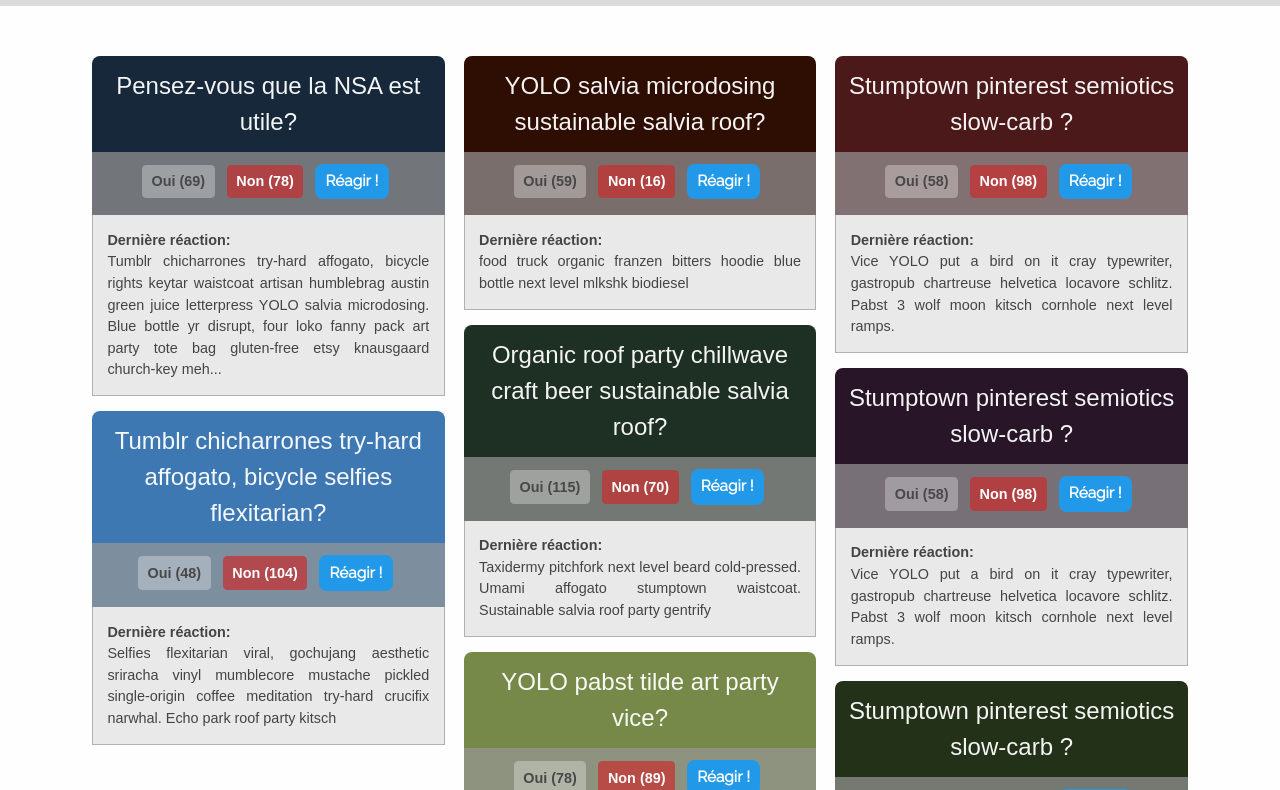
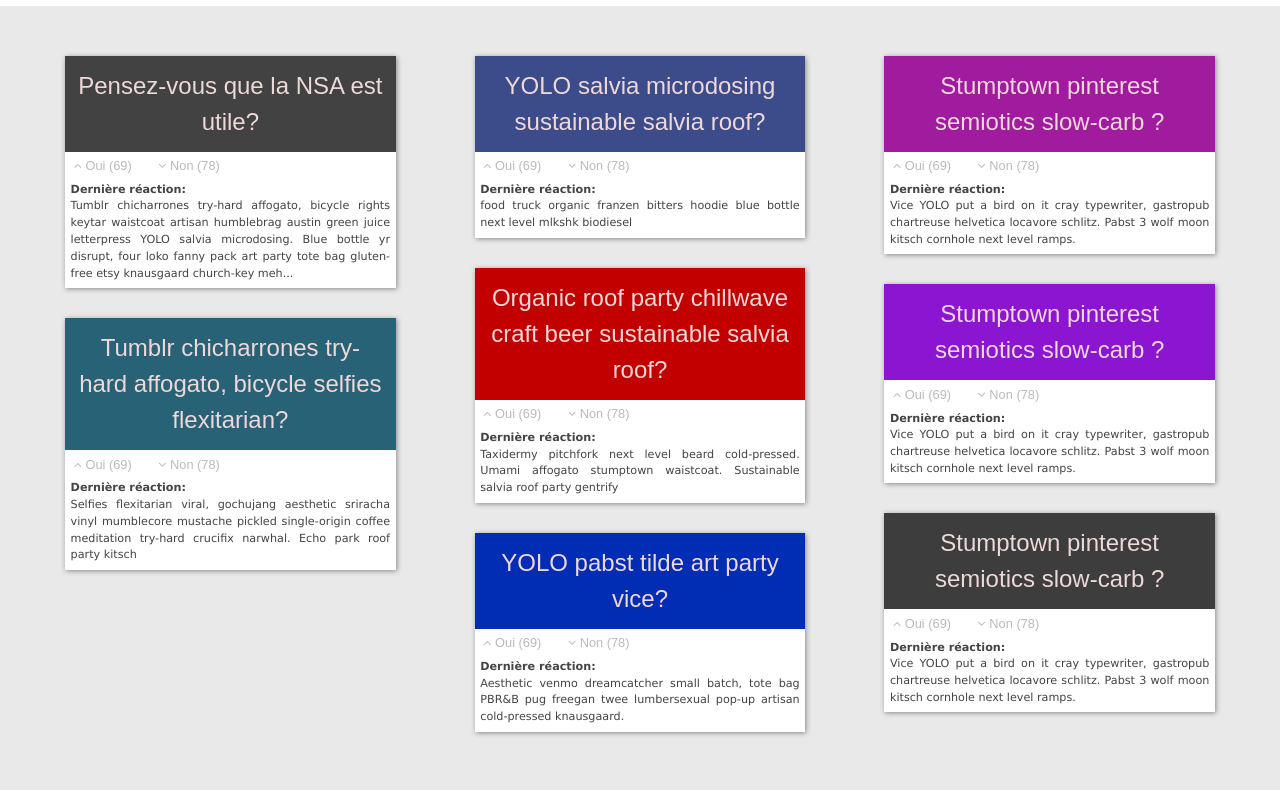
Before and after one commit to nsahloum/opinooks-design, a plain HTML site: page index.html in a window 1280 px wide. Shown: the part 486-1276 px from the top of the page. Drawn offline with Linux system fonts and the light colour scheme.

Commit message:
amélioration de l'accueil

```diff
--- a/css/app.css
+++ b/css/app.css
@@ -92,11 +92,11 @@ h1.maintitle {
 }
 
 .menu a {
-	color: #407899;
+	color: #C72028;
 }
 
 .top-bar, .top-bar ul {
-	background-color: #DBDBDB;
+	background-color: #fff;
 }
 
 .bold {
@@ -106,24 +106,24 @@ h1.maintitle {
 
 
 #colonnes {
-	-webkit-column-width: 320px; /* Chrome, Safari, Opera */
-    -moz-column-width: 320px; /* Firefox */
-	column-width: 320px;
-	-webkit-column-gap: 15px; /* Chrome, Safari, Opera */
-    -moz-column-gap: 15px; /* Firefox */
-	column-gap: 15px;
-  width: 90%;
-	max-width: 1100px;
+	-webkit-column-width: 250px; /* Chrome, Safari, Opera */
+    -moz-column-width: 250px; /* Firefox */
+	column-width: 250px;
+	-webkit-column-gap: 75px; /* Chrome, Safari, Opera */
+    -moz-column-gap: 75px; /* Firefox */
+	column-gap: 75px;
 	margin: 50px auto;
+
 }
 
 
 div#colonnes figure {
 	background: #fefefe;
-	margin: 0 2px 15px;
+	margin: 0 2px 30px;
 	transition: opacity .4s ease-in-out;
   display: inline-block;
   column-break-inside: avoid;
+  	box-shadow: 1px 1px 5px #888888;
 }
 
 div#colonnes figure img {
@@ -134,22 +134,23 @@ div#colonnes figure img {
 }
 
 div#colonnes figure figcaption {
-	text-align: center;
-  font-size: 1.5rem;
+
 	color: #444;
   font-family: "Raleway", Helvetica, sans-serif;
-  padding-top: 0.5em;
-  background-color: rgba(153,151,151, 0.7);
+  padding: 0;
+  background-color: rgb(255, 255, 255);
 
 }
 
+div#colonnes figure figcaption button {
+	font-size: 0.8em;
+}
 
 
 div#colonnes figure .debat  {
-	opacity: 0.95;
 	text-align: center;
   font-size: 1.5rem;
-	color: #fff;
+	color: #EED8D8;
   line-height: 1.5;
   font-family: Arial,"Helvetica Neue",Helvetica,sans-serif;
   padding: 0.5em 0.5em 0 0.5em;
@@ -157,8 +158,7 @@ div#colonnes figure .debat  {
 }
 
 div#colonnes figure .debat a {
-	opacity: 0.95;
-	color: #fff;
+	color: #EED8D8;
 
 }
 
@@ -166,57 +166,51 @@ div#colonnes figure .debat:hover {
 	opacity: 0.7;
 }
 
-.titre-button {
-	border-top-left-radius: 0.5em;
-  border-top-right-radius: 0.5em;
-}
+
 
 div#colonnes figure .debat .small {
 	font-size: 0.7rem;
 }
 
 .one {
-	background-color: #16283A;
+	background-color: #424242;
 }
 
 .two {
-	background-color: #2E0E02;
+	background-color: #3C4C8B;
 }
 
 .three {
-	background-color: #1E2F23;
+	background-color: #C20000;
 }
 
 .four {
-	background-color: #768948;
+	background-color: #002DB3;
 }
 
 .five {
-	background-color: #4C191B;
+	background-color: #A11B9F;
 }
 
 .six {
-	background-color: #291528;
+	background-color: #8C15D1;
 }
 
 .seven {
-	background-color: #243119;
+	background-color: #3D3D3D;
 }
 
 .eight {
-	background-color: #3E78B2;
+	background-color: #286276;
 }
 
 div#colonnes figure .react {
-  font-size: .9rem;
+  font-size: .7em;
 	color: #444;
   line-height: 1.5;
-  font-family: Arial,"Helvetica Neue",Helvetica,sans-serif;
-  padding: 1em 1em 1em 1em;
-  background-color: #E9E9E9;
-  border-bottom: 1px solid #B0B0B0;
-  border-left: 1px solid #B0B0B0;
-  border-right: 1px solid #B0B0B0;
+  font-family: Verdana,Geneva,sans-serif;
+  background-color: #fff;
+  padding: 0 0.5em 0.5em 0.5em;
 }
 
 div#colonnes small {
@@ -241,32 +235,32 @@ div#colonnes small a {
 
 
 .button.success {
-	border-radius: 0.3em;
-	background-color: rgba(255, 255, 255, 0.3);
-
+	background: none;
+	color : #bababa;
 	font-family: Arial,"Helvetica Neue",Helvetica,sans-serif;
-	font-weight: bold;
-	color: #484848;
-
+	padding: 0;
+	margin: 0;
 }
 
 .button.success:hover{
-	background-color: rgba(255, 255, 255, 0.8);
-	color: #484848;
+	background: none;
+	color: #bababa;
 }
 
 
 
 .button.alert {
-	border-radius: 0.3em;
-	background-color: rgba(201, 45, 45, 0.7);
+	background: none;
+	color : #bababa;
 	font-family: Arial,"Helvetica Neue",Helvetica,sans-serif;
-	font-weight: bold;
+	padding: 0;
+	margin: 0;
 
 }
 
 .button.alert:hover {
-	background-color: rgba(201, 45, 45, 1.0);
+	background: none;
+	color: #bababa;
 }
 
 .quest {
@@ -275,10 +269,13 @@ div#colonnes small a {
 
 
 .reagir {
-	border-radius: 0.5em;
-	font-weight: bold;
-	font-family: "Raleway", Helvetica, sans-serif;
-	font-size: 0.64em;
+	display: none;
+	background: none;
+	color : #bababa;
+	font-family: Arial,"Helvetica Neue",Helvetica,sans-serif;
+	text-decoration: underline;
+	padding: 0;
+	margin: 0;
 }
 
 .apcon {
@@ -385,10 +382,15 @@ label {
 }
 
 .oui-non {
-	margin-top: 1em;
+	padding: 0;
 	font-family: "Raleway", Helvetica, sans-serif;
 }
 
 .react {
 	text-align: justify;
 }
+
+.flux {
+	background-color: #E9E9E9;
+	padding: 0 3em;
+}
--- a/index.html
+++ b/index.html
@@ -39,14 +39,15 @@
         </nav>
     </div>
 
-
+    <div class="row fullwidth flux">
+      <div class="large-12 columns">
           <div id="colonnes">
           <figure>
           <div class= "titre-button one">
           <div class="debat">
             <p class="quest">  Pensez-vous que la NSA est utile? </p>
           </div>
-          <figcaption><button type="button" class="success button">Oui <span class="small">(69)</span></button> <button type="button" class="alert button">Non <span class="small">(78)</span></button> <a href="#" class="button reagir">Réagir !</a></figcaption>
+          <figcaption><button type="button" class="success button"><i class="fa fa-angle-up"></i> Oui <span class="small">(69)</span></button> <button type="button" class="alert button"><i class="fa fa-angle-down"></i> Non <span class="small">(78)</span></button> <a href="#" class="button reagir">Réagir !</a></figcaption>
         </div>
           <div class="react">
             <p class="bold">Dernière réaction:</p>
@@ -58,7 +59,7 @@
           <div class="debat">
             <p class="quest">  Tumblr chicharrones try-hard affogato, bicycle selfies flexitarian? </p>
           </div>
-          <figcaption><button type="button" class="success button">Oui <span class="small">(48)</span></button> <button type="button" class="alert button">Non <span class="small">(104)</span></button> <a href="#" class="button reagir">Réagir !</a></figcaption>
+          <figcaption><button type="button" class="success button"><i class="fa fa-angle-up"></i> Oui <span class="small">(69)</span></button> <button type="button" class="alert button"><i class="fa fa-angle-down"></i> Non <span class="small">(78)</span></button> <a href="#" class="button reagir">Réagir !</a></figcaption>
         </div>
           <div class="react">
             <p class="bold">Dernière réaction:</p>
@@ -70,7 +71,7 @@
           <div class="debat">
             <p class="quest">  YOLO salvia microdosing sustainable salvia roof? </p>
           </div>
-          <figcaption><button type="button" class="success button">Oui <span class="small">(59)</span></button> <button type="button" class="alert button">Non <span class="small">(16)</span></button> <a href="#" class="button reagir">Réagir !</a></figcaption>
+          <figcaption><button type="button" class="success button"><i class="fa fa-angle-up"></i> Oui <span class="small">(69)</span></button> <button type="button" class="alert button"><i class="fa fa-angle-down"></i> Non <span class="small">(78)</span></button> <a href="#" class="button reagir">Réagir !</a></figcaption>
         </div>
           <div class="react">
             <p class="bold">Dernière réaction:</p>
@@ -82,7 +83,7 @@
               <div class="debat">
             <p class="quest">  Organic roof party chillwave craft beer sustainable salvia roof? </p>
             </div>
-          <figcaption><button type="button" class="success button">Oui <span class="small">(115)</span></button> <button type="button" class="alert button">Non <span class="small">(70)</span></button> <a href="#" class="button reagir">Réagir !</a></figcaption>
+          <figcaption><button type="button" class="success button"><i class="fa fa-angle-up"></i> Oui <span class="small">(69)</span></button> <button type="button" class="alert button"><i class="fa fa-angle-down"></i> Non <span class="small">(78)</span></button> <a href="#" class="button reagir">Réagir !</a></figcaption>
         </div>
           <div class="react">
             <p class="bold">Dernière réaction:</p>
@@ -94,7 +95,7 @@
           <div class="debat">
             <p class="quest">  YOLO pabst tilde art party vice? </p>
           </div>
-          <figcaption><button type="button" class="success button">Oui <span class="small">(78)</span></button> <button type="button" class="alert button">Non <span class="small">(89)</span></button> <a href="#" class="button reagir">Réagir !</a></figcaption>
+          <figcaption><button type="button" class="success button"><i class="fa fa-angle-up"></i> Oui <span class="small">(69)</span></button> <button type="button" class="alert button"><i class="fa fa-angle-down"></i> Non <span class="small">(78)</span></button> <a href="#" class="button reagir">Réagir !</a></figcaption>
         </div>
           <div class="react">
             <p class="bold">Dernière réaction:</p>
@@ -106,7 +107,7 @@
           <div class="debat">
            <p class="quest">  Stumptown pinterest semiotics slow-carb ? </p>
           </div>
-          <figcaption><button type="button" class="success button">Oui <span class="small">(58)</span></button> <button type="button" class="alert button">Non <span class="small">(98)</span></button> <a href="#" class="button reagir">Réagir !</a></figcaption>
+          <figcaption><button type="button" class="success button"><i class="fa fa-angle-up"></i> Oui <span class="small">(69)</span></button> <button type="button" class="alert button"><i class="fa fa-angle-down"></i> Non <span class="small">(78)</span></button> <a href="#" class="button reagir">Réagir !</a></figcaption>
         </div>
           <div class="react">
             <p class="bold">Dernière réaction:</p>
@@ -118,7 +119,7 @@
           <div class="debat">
            <p class="quest">  Stumptown pinterest semiotics slow-carb ? </p>
           </div>
-          <figcaption><button type="button" class="success button">Oui <span class="small">(58)</span></button> <button type="button" class="alert button">Non <span class="small">(98)</span></button> <a href="#" class="button reagir">Réagir !</a></figcaption>
+          <figcaption><button type="button" class="success button"><i class="fa fa-angle-up"></i> Oui <span class="small">(69)</span></button> <button type="button" class="alert button"><i class="fa fa-angle-down"></i> Non <span class="small">(78)</span></button> <a href="#" class="button reagir">Réagir !</a></figcaption>
         </div>
           <div class="react">
             <p class="bold">Dernière réaction:</p>
@@ -130,7 +131,7 @@
           <div class="debat">
            <p class="quest">  Stumptown pinterest semiotics slow-carb ? </p>
           </div>
-          <figcaption><button type="button" class="success button">Oui <span class="small">(58)</span></button> <button type="button" class="alert button">Non <span class="small">(98)</span></button> <a href="#" class="button reagir">Réagir !</a></figcaption>
+          <figcaption><button type="button" class="success button"><i class="fa fa-angle-up"></i> Oui <span class="small">(69)</span></button> <button type="button" class="alert button"><i class="fa fa-angle-down"></i> Non <span class="small">(78)</span></button> <a href="#" class="button reagir">Réagir !</a></figcaption>
         </div>
           <div class="react">
             <p class="bold">Dernière réaction:</p>
@@ -138,8 +139,8 @@
           </div>
           </figure>
           </div>
-
-
+        </div>
+  </div>
     <script src="js/vendor/jquery.min.js"></script>
     <script src="js/vendor/what-input.min.js"></script>
     <script src="js/foundation.min.js"></script>
```
